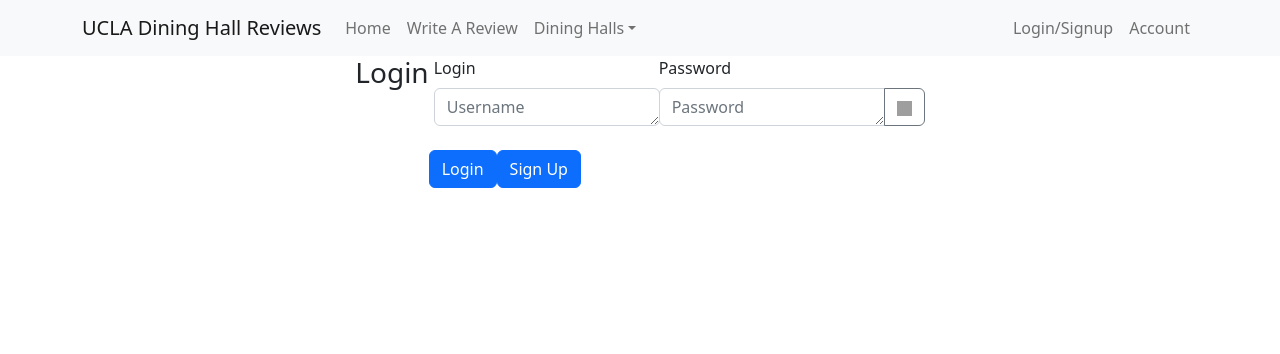
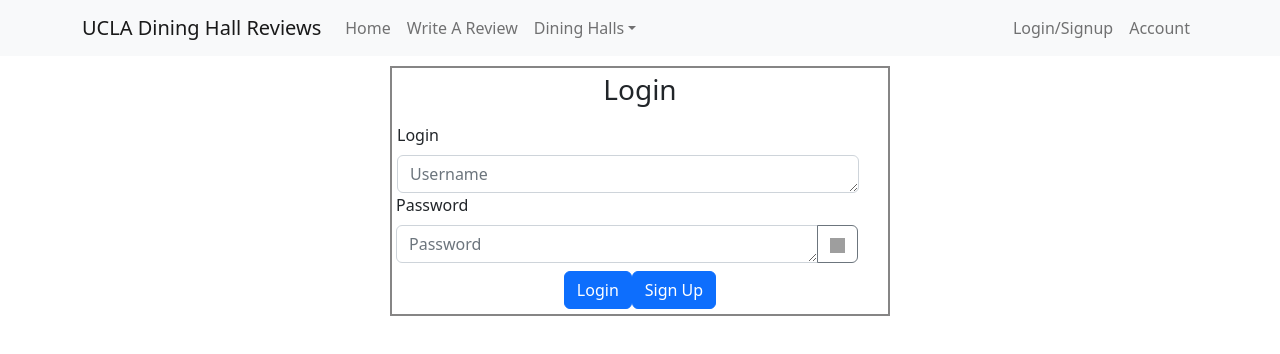
Before and after one commit to brennakj3/CS35L-project, a React (Create React App) app in the folder frontend/: page /login in a window 1280 px wide. Shown: the top 354 px of the page. Built offline with nearby package versions, Linux system fonts and the light colour scheme; grey boxes are pictures that could not be loaded.

Commit message:
Some basic styling to login page

```diff
--- a/frontend/src/components/AccountLogin/index.js
+++ b/frontend/src/components/AccountLogin/index.js
@@ -211,10 +211,11 @@
 
     return(
         <div>
-            <div id= "Login" class= "d-flex justify-content-center">
-            <h3 id = "loginTitle">Login</h3>
+            <div id= "Login" class= "post">
+            <h3 id = "loginTitle" class="title">Login </h3>
+            <p>              </p>
             <Form>
-                <div class="side-buffer input-group">
+                <div class="input-group row">
             <Form.Group controlID="userText">
                 <Form.Label>Login</Form.Label>
                 <Form.Control as="textarea" rows={1}
@@ -226,7 +227,7 @@
             </Form.Group>
             <Form.Group controlID="passText">
                 <Form.Label>Password</Form.Label>
-                <div class="input-group mb-3">
+                <div class="input-group">
                 <Form.Control as="textarea" rows={1}
                    name="pass"
                    id="password"
@@ -238,12 +239,13 @@
                 </div>
             </Form.Group>
             </div>
-            <h3>    </h3>
-            <Button id= "click" class="side-buffer btn btn-primary" onClick={handleLogin}>Login</Button>
+            <div class = "text-center">
+            <h3>   </h3>
+            <Button id= "click" class="btn btn-primary button" onClick={handleLogin}>Login</Button>
             <Button id = "showPage" class="btn btn-primary" onClick={showSignUp}>Sign Up</Button>
+            </div>
             </Form>
             </div>
-        <h3>    </h3>
 
             <Modal show= {show} onHide= {handleClose}>
                 <Modal.Header closeButton>
--- a/frontend/src/components/AccountLogin/login.css
+++ b/frontend/src/components/AccountLogin/login.css
@@ -1,8 +1,21 @@
-.headers{
+.post{
+    width: 500px;
+    height: fit-content;
+    border: 2px solid rgb(134, 133, 133);
+    margin-top: 10x;
+    margin-left: auto;
+    margin-right: auto;
+    background: white;
     text-align: left;
-    margin-left: 60px;
+    padding: 5px;
+    justify-content: center;
+
 }
 
-.side-buffer{
-    margin-left: 5px;
+.title{
+    text-align: center;
 }
+
+.button{
+    margin-right: 20px;
+}
```
